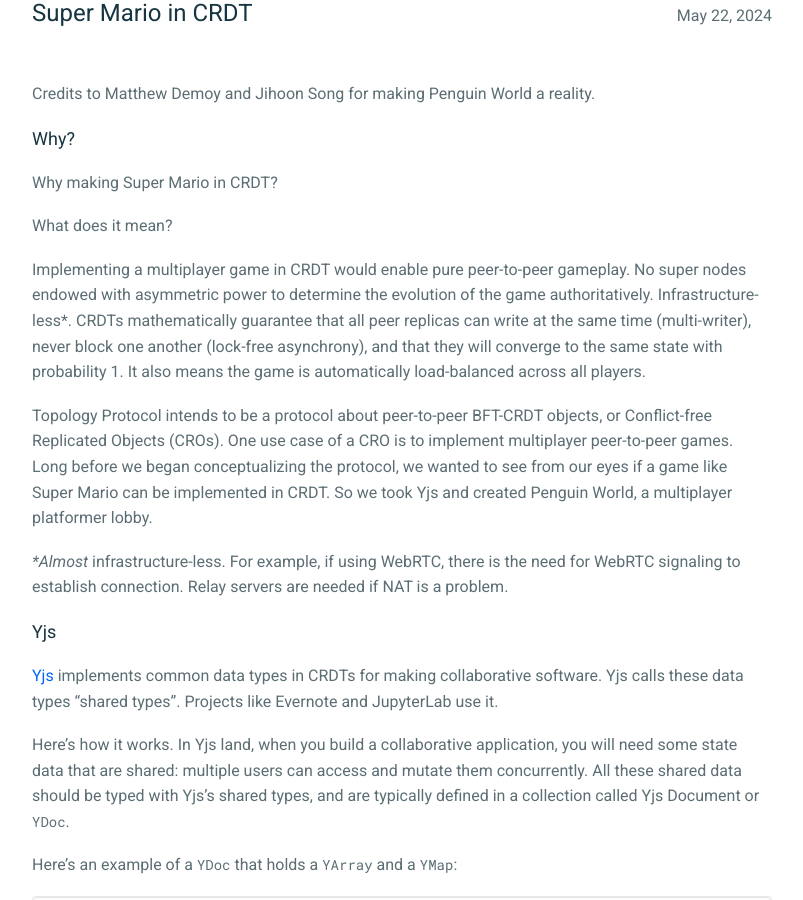
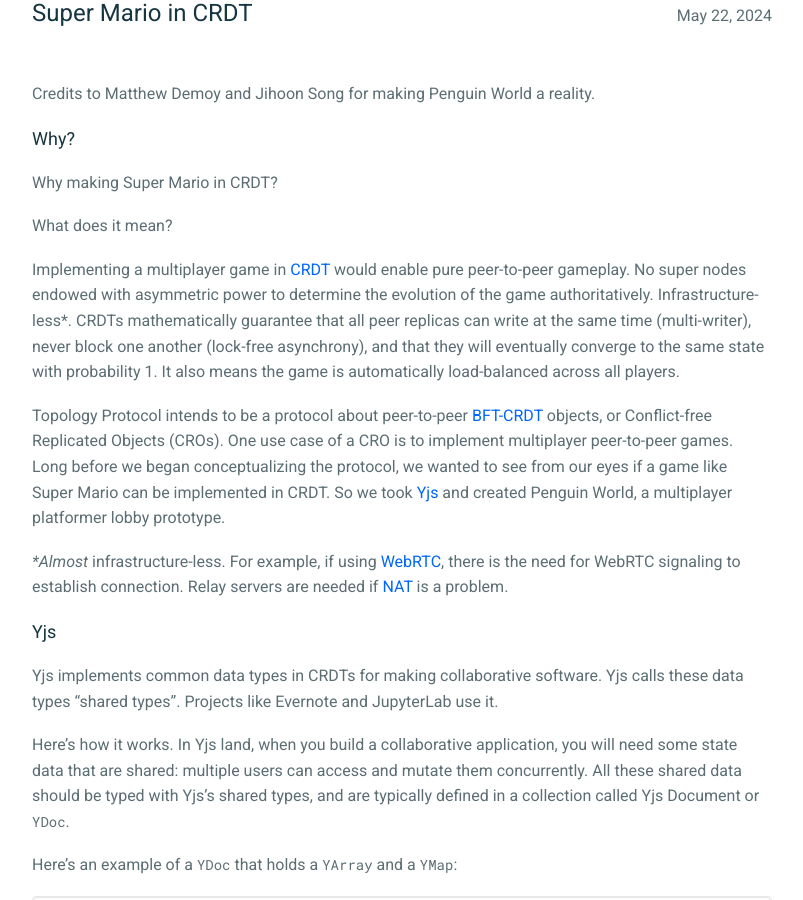
Before and after one commit to guiltygyoza/blog, a Jekyll site: the page built from _posts/2024-05-22-super-mario-in-crdt.md, in a window 1280 px wide and 900 px high, scrolled down 218 px. Shown: the whole window, without its empty margins (238-1041 px from the left). Built offline with Jekyll 4.4.1, drawn with Linux system fonts in a browser that asks for light colours; some of the changed text lies outside the part shown.

Commit message:
improve post

```diff
--- a/_posts/2024-05-22-super-mario-in-crdt.md
+++ b/_posts/2024-05-22-super-mario-in-crdt.md
@@ -13,14 +13,14 @@
 
 What does it mean?
 
-Implementing a multiplayer game in CRDT would enable pure peer-to-peer gameplay. No super nodes endowed with asymmetric power to determine the evolution of the game authoritatively. Infrastructure-less*. CRDTs mathematically guarantee that all peer replicas can write at the same time (multi-writer), never block one another (lock-free asynchrony), and that they will converge to the same state with probability 1. It also means the game is automatically load-balanced across all players.
+Implementing a multiplayer game in [CRDT](https://en.wikipedia.org/wiki/Conflict-free_replicated_data_type){:target="_blank"} would enable pure peer-to-peer gameplay. No super nodes endowed with asymmetric power to determine the evolution of the game authoritatively. Infrastructure-less*. CRDTs mathematically guarantee that all peer replicas can write at the same time (multi-writer), never block one another (lock-free asynchrony), and that they will eventually converge to the same state with probability 1. It also means the game is automatically load-balanced across all players.
 
-Topology Protocol intends to be a protocol about peer-to-peer BFT-CRDT objects, or Conflict-free Replicated Objects (CROs). One use case of a CRO is to implement multiplayer peer-to-peer games. Long before we began conceptualizing the protocol, we wanted to see from our eyes if a game like Super Mario can be implemented in CRDT. So we took Yjs and created Penguin World, a multiplayer platformer lobby.
+Topology Protocol intends to be a protocol about peer-to-peer [BFT-CRDT](https://martin.kleppmann.com/papers/bft-crdt-papoc22.pdf){:target="_blank"} objects, or Conflict-free Replicated Objects (CROs). One use case of a CRO is to implement multiplayer peer-to-peer games. Long before we began conceptualizing the protocol, we wanted to see from our eyes if a game like Super Mario can be implemented in CRDT. So we took [Yjs](https://github.com/yjs/y-webrtc){:target="_blank"} and created Penguin World, a multiplayer platformer lobby prototype.
 
-**Almost* infrastructure-less. For example, if using WebRTC, there is the need for WebRTC signaling to establish connection. Relay servers are needed if NAT is a problem.
+**Almost* infrastructure-less. For example, if using [WebRTC](https://webrtc.org/){:target="_blank"}, there is the need for WebRTC signaling to establish connection. Relay servers are needed if [NAT](https://en.wikipedia.org/wiki/Network_address_translation){:target="_blank"} is a problem.
 
 ### Yjs
-[Yjs](https://github.com/yjs/y-webrtc){:target="_blank"} implements common data types in CRDTs for making collaborative software. Yjs calls these data types "shared types". Projects like Evernote and JupyterLab use it.
+Yjs implements common data types in CRDTs for making collaborative software. Yjs calls these data types "shared types". Projects like Evernote and JupyterLab use it.
 
 Here's how it works. In Yjs land, when you build a collaborative application, you will need some state data that are shared: multiple users can access and mutate them concurrently. All these shared data should be typed with Yjs's shared types, and are typically defined in a collection called Yjs Document or `YDoc`.
 
@@ -78,4 +78,4 @@
 *Yjs shared types do not provide causal consistency.
 
 ### Towards Topology Protocol
-We are fascinated by the affordnace of lock-free asynchronous interaction provided by CRDT/OT techniques and we are actively creating a [protocol](https://github.com/topology-foundation/paper){:target="_blank"} about Conflict-free Replicated Objects or CROs. We believe that CROs complement smart contracts in the tradeoff space of consistency models, and that combining them would take the expressiveness of decentralized applications to a whole new level.
+We are fascinated by the affordnace of lock-free asynchronous interaction provided by CRDT/[OT](https://en.wikipedia.org/wiki/Operational_transformation){:target="_blank"} techniques and we are actively creating a [protocol](https://github.com/topology-foundation/paper){:target="_blank"} about Conflict-free Replicated Objects or CROs. We believe that CROs complement smart contracts in the tradeoff space of consistency models, and that combining them would take the expressiveness of decentralized applications to a whole new level.
```
